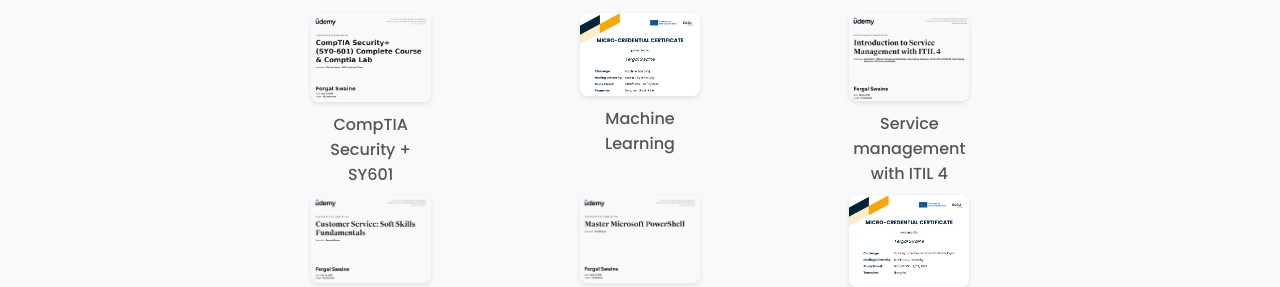
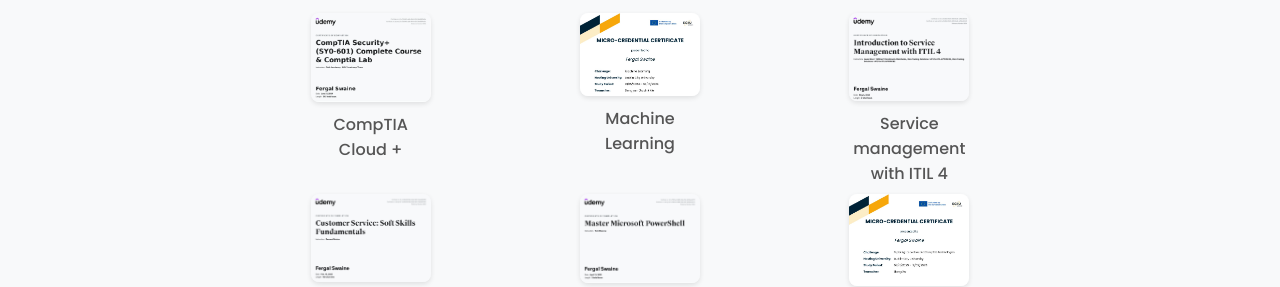
Before and after one commit to fergalswaine/fergalswaine.github.io, a plain HTML site: page index.html in a window 1280 px wide. Shown: the part 2326-2613 px from the top of the page. Drawn offline with Linux system fonts and the light colour scheme.

Commit message:
Update index.html

```diff
--- a/index.html
+++ b/index.html
@@ -134,7 +134,7 @@
                     <a href="https://udemy-certificate.s3.amazonaws.com/pdf/UC-c7924401-aa9b-4544-b138-38e6684fba0e.pdf" target="_blank">
                         <img src="./images/comptia.PNG" alt="CompTIA Security + SY601" class="certificate-img" />
                     </a>
-                    <p>CompTIA Security + SY601</p>
+                    <p>CompTIA Cloud +</p>
                 </div>
                 <div class="certificate">
                     <a href="https://engage.eciu.eu/challenges/7916119c-7bb7-4703-9d12-8c56bfc8dc98/machine-learning" target="_blank">
```
